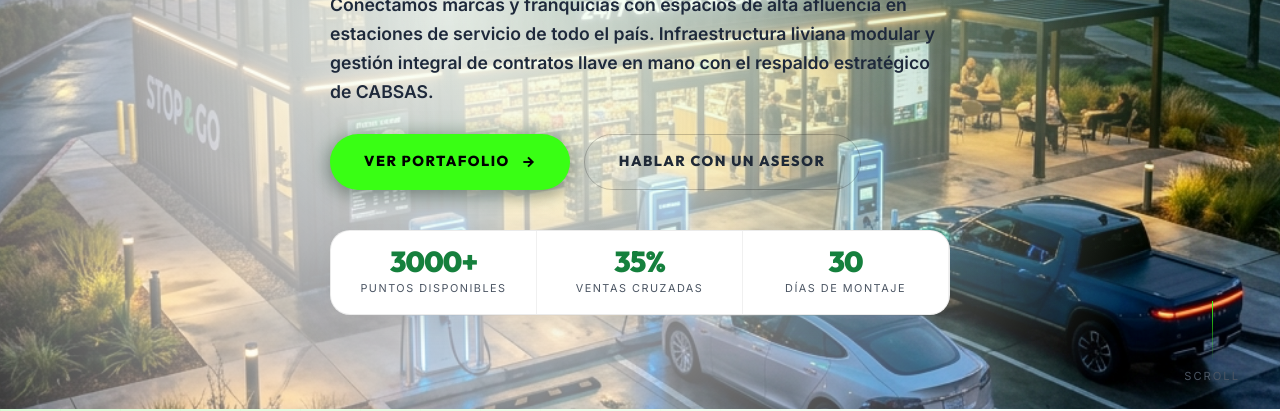
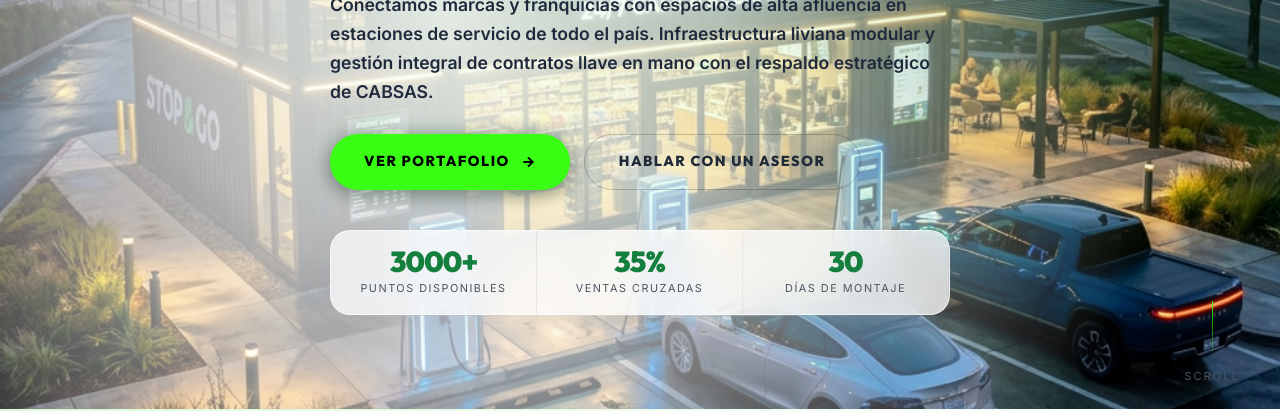
Before and after one commit to Maykol27/landing_stop_and_go, a website built with Vite: page index.html in a window 1280 px wide. Shown: the part 391-802 px from the top of the page. Built offline with nearby package versions, Linux system fonts and the light colour scheme; animation ran at ten frames a second.

Commit message:
style: apply premium glassmorphism to hero stats card in Light Mode

```diff
--- a/style.css
+++ b/style.css
@@ -1480,9 +1480,11 @@ html.light-mode .sikai-dashboard:hover {
   box-shadow: 0 20px 45px rgba(0, 0, 0, 0.12), 0 0 25px rgba(21, 128, 61, 0.12) !important;
 }
 html.light-mode .hero-stats {
-  background: #ffffff !important;
-  border-color: rgba(0, 0, 0, 0.08) !important;
-  box-shadow: 0 12px 35px rgba(0, 0, 0, 0.08) !important;
+  background: rgba(255, 255, 255, 0.75) !important;
+  backdrop-filter: blur(16px) !important;
+  -webkit-backdrop-filter: blur(16px) !important;
+  border-color: rgba(255, 255, 255, 0.6) !important;
+  box-shadow: 0 12px 35px rgba(0, 0, 0, 0.06) !important;
 }
 html.light-mode .hero-stat {
   border-right: 1px solid rgba(0, 0, 0, 0.06) !important;
```
